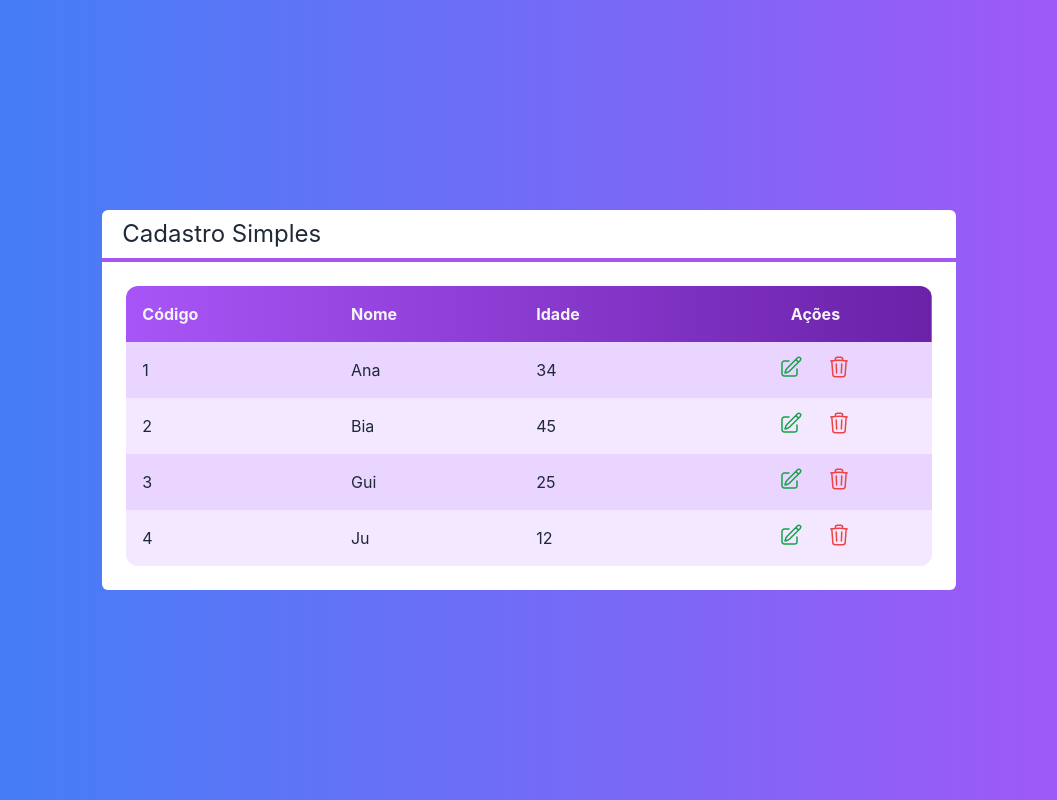
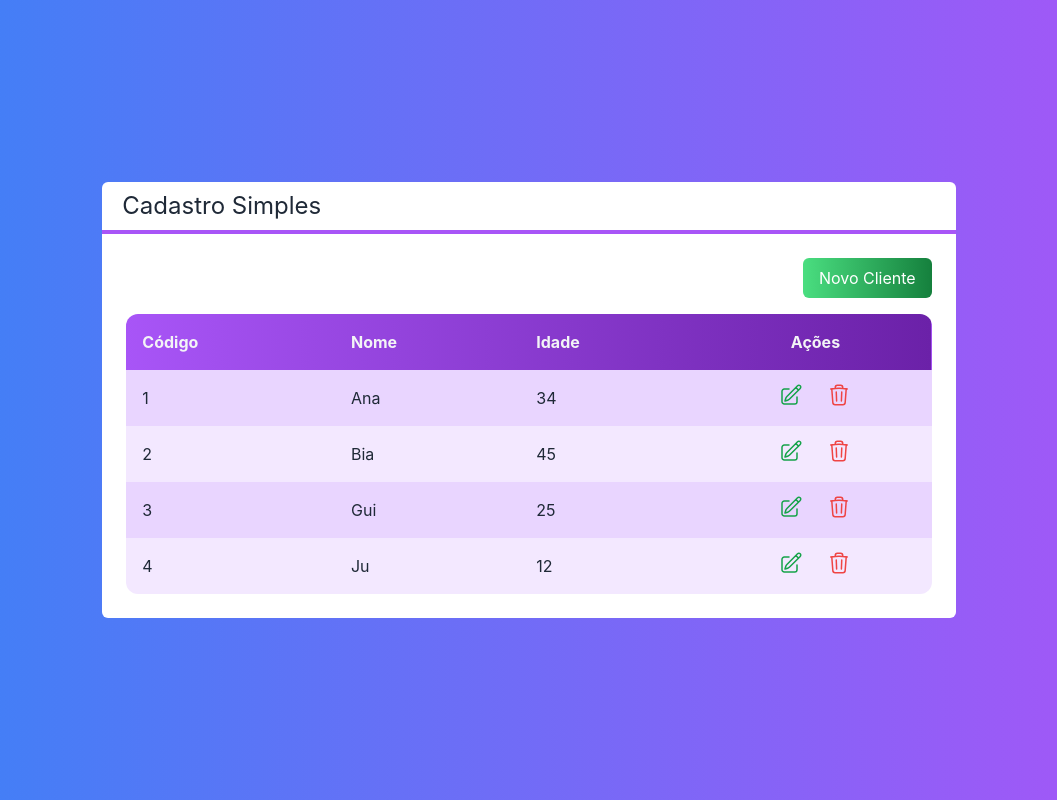
Before and after one commit to GuilCMattos/CRUDwithNextJS, a Next.js app: page / in a window 1280 px wide. Shown: the whole page, without its empty margins (111-1168 px from the left). Built offline with nearby package versions, Linux system fonts and the light colour scheme.

Commit message:
add: button component

```diff
--- /dev/null
+++ b/src/components/Button.tsx
@@ -0,0 +1,21 @@
+interface propsButton {
+    color?: 'green' | 'blue' | 'gray'
+    className?: string
+    children: any
+}
+
+export default function Button(props: propsButton) {
+
+    const color = props.color ?? 'gray'
+
+    return(
+        <button className={`
+            px-4 py-2 rounded-md
+            bg-gradient-to-r from-green-400 to-green-700
+            text-white
+            ${props.className}
+        `}>
+            {props.children}
+        </button>
+    )
+}
--- a/src/pages/index.tsx
+++ b/src/pages/index.tsx
@@ -1,3 +1,4 @@
+import Button from "../components/Button";
 import Layout from "../components/Layout";
 import Table from "../components/Table";
 import Client from "../core/Client";
@@ -25,6 +26,9 @@
       text-white `
     }>
       <Layout title="Cadastro Simples" >
+        <div className="flex justify-end">
+        <Button className="mb-4">Novo Cliente</Button>
+        </div>
         <Table clients={Clients} clientsSelect={clientSelect} clientsDelet={clientDelet}></Table>
       </Layout>
     </div>
--- a/tailwind.config.js
+++ b/tailwind.config.js
@@ -1,13 +1,24 @@
 /** @type {import('tailwindcss').Config} */
 module.exports = {
 
-  content: [
+  purge: {
 
-  "./src/pages/**/*.{js,ts,jsx,tsx}",
+    content: [
 
-  "./src/components/**/*.{js,ts,jsx,tsx}",
+      "./src/pages/**/*.{js,ts,jsx,tsx}",
 
-  ],
+      "./src/components/**/*.{js,ts,jsx,tsx}",
+
+      ],
+    safelist: [
+      /^bg-/,
+      /^to-/,
+      /^from-/
+    ]
+
+  },
+
+
 
   theme: {
 
```
